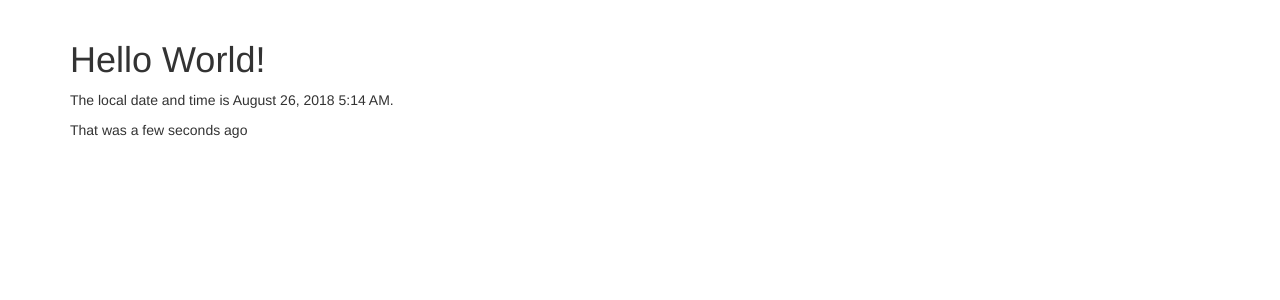
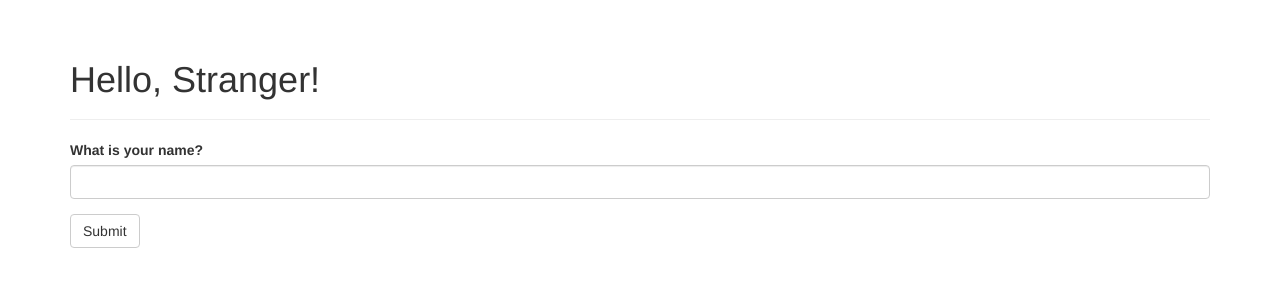
Before and after one commit to Hangyi/flasky-2e, a Flask app: page / in a window 1280 px wide. Shown: the part 52-352 px from the top of the page. Run offline with Flask 2, Linux system fonts and the light colour scheme; some libraries are stand-ins or nearby versions.

Commit message:
Chapter4:Web Forms

```diff
--- a/hello.py
+++ b/hello.py
@@ -1,15 +1,20 @@
-from flask import Flask, render_template
+from flask import Flask, render_template, session, redirect, url_for, flash
 from flask_bootstrap import Bootstrap
 from flask_moment import Moment
 from datetime import datetime
+from flask_wtf import FlaskForm
+from wtforms import StringField, SubmitField
+from wtforms.validators import DataRequired
 
 app = Flask(__name__)
+app.config['SECRET_KEY'] = 'hard to guess string'
 bootstrap = Bootstrap(app)
 moment = Moment(app)
 
-@app.route('/')
-def index():
-    return render_template('index.html', current_time=datetime.utcnow())
+class NameForm(FlaskForm):
+    name = StringField('What is your name?', validators=[DataRequired()])
+    submit = SubmitField('Submit')
+
 
 @app.route('/user/<name>')
 def user(name):
@@ -22,3 +27,14 @@ def page_not_found(e):
 @app.errorhandler(500)
 def page_not_found(e):
     return render_template('500.html'), 500
+
+@app.route('/', methods=['GET', 'POST'])
+def index():
+    form = NameForm()
+    if form.validate_on_submit():
+        old_name = session.get('name')
+        if old_name is not None and old_name != form.name.data:
+            flash('Looks like you have changed your name!')
+        session['name'] = form.name.data
+        return redirect(url_for('index'))
+    return render_template('index.html', form = form, name = session.get('name'))
--- a/templates/base.html
+++ b/templates/base.html
@@ -37,6 +37,14 @@
 
 {% block content %}
 <div class="container">
+    {% for message in get_flashed_messages() %}
+    <div class="alert alert-warning">
+        <button type="button" class="close" data-dismiss="alert">&times;</button>
+        {{ message }}
+    </div>
+    {% endfor %}
+
     {% block page_content %}{% endblock %}
+
 </div>
 {% endblock %}
--- a/templates/index.html
+++ b/templates/index.html
@@ -1,9 +1,11 @@
 {% extends "base.html" %}
+{% import "bootstrap/wtf.html" as wtf %}
 
 {% block title %}Flasky{% endblock %}
 
 {% block page_content %}
-<h1>Hello World!</h1>
-<p>The local date and time is {{ moment(current_time).format('LLL') }}.</p>
-<p>That was {{ moment(current_time).fromNow(refresh=True) }}</p>
+<div class="page-header">
+    <h1>Hello, {% if name %}{{ name }}{% else %}Stranger{% endif %}!</h1>
+</div>
+{{ wtf.quick_form(form) }}
 {% endblock %}
```
